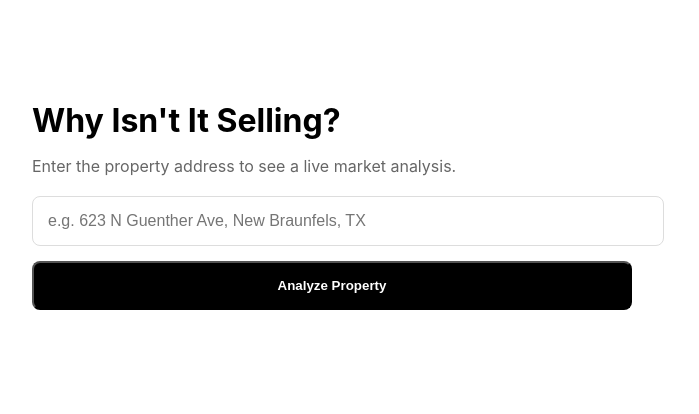
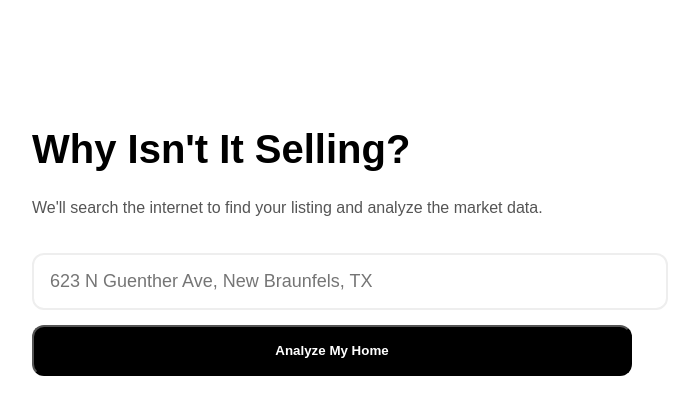
Before and after one commit to tomasellimortgage/why-home-not-selling-ai, a Next.js app: page / in a window 1280 px wide. Shown: the top 414 px of the page, without its empty margins (308-1007 px from the left). Built offline with nearby package versions, Linux system fonts and the light colour scheme.

Commit message:
Refactor analysis and UI elements in index.js

```diff
--- a/pages/index.js
+++ b/pages/index.js
@@ -11,38 +11,39 @@ export default function Home() {
     setReport(null);
 
     try {
-      // 1. Get the Analysis
       const res = await fetch("/api/analyze", {
         method: "POST",
         headers: { "Content-Type": "application/json" },
         body: JSON.stringify({ address }),
       });
+
       const data = await res.json();
-      if (!res.ok) throw new Error(data.error);
+      if (!res.ok) throw new Error(data.error || "Search failed");
+
       setReport(data);
 
-      // 2. Fire-and-forget the lead (Don't let this block the UI)
+      // Background lead capture
       fetch("/api/lead", {
         method: "POST",
         headers: { "Content-Type": "application/json" },
-        body: JSON.stringify({ address, analysis: data }),
-      }).catch(err => console.error("Background lead capture failed", err));
+        body: JSON.stringify({ address, report: data }),
+      }).catch(e => console.error("Lead sync failed", e));
 
     } catch (error) {
-      alert(`Search failed: ${error.message}`);
+      alert(`Oops: ${error.message}`);
     } finally {
       setLoading(false);
     }
   }
 
   return (
-    <div style={{ maxWidth: 600, margin: "60px auto", padding: "20px", fontFamily: "Inter, sans-serif" }}>
-      <h1 style={{ fontSize: "2rem", marginBottom: "10px" }}>Why Isn't It Selling?</h1>
-      <p style={{ color: "#666", marginBottom: "20px" }}>Enter the property address to see a live market analysis.</p>
+    <div style={{ maxWidth: 600, margin: "80px auto", padding: "20px", fontFamily: "Arial, sans-serif" }}>
+      <h1 style={{ fontWeight: "800", fontSize: "2.5rem" }}>Why Isn't It Selling?</h1>
+      <p style={{ color: "#555" }}>We'll search the internet to find your listing and analyze the market data.</p>
 
       <input
-        style={{ width: "100%", padding: "15px", fontSize: "16px", borderRadius: "8px", border: "1px solid #ddd", marginBottom: "15px" }}
-        placeholder="e.g. 623 N Guenther Ave, New Braunfels, TX"
+        style={{ width: "100%", padding: "16px", fontSize: "18px", borderRadius: "12px", border: "2px solid #eee", marginTop: "20px" }}
+        placeholder="623 N Guenther Ave, New Braunfels, TX"
         value={address}
         onChange={(e) => setAddress(e.target.value)}
       />
@@ -50,22 +51,23 @@ export default function Home() {
       <button
         onClick={startAnalysis}
         disabled={loading}
-        style={{ width: "100%", padding: "15px", backgroundColor: "#000", color: "#fff", borderRadius: "8px", fontWeight: "bold", cursor: "pointer", opacity: loading ? 0.7 : 1 }}
+        style={{ width: "100%", padding: "16px", backgroundColor: "#000", color: "#fff", borderRadius: "12px", marginTop: "15px", cursor: "pointer", fontWeight: "bold" }}
       >
-        {loading ? "Searching Live Listings..." : "Analyze Property"}
+        {loading ? "AI is Researching the Web..." : "Analyze My Home"}
       </button>
 
-      {report && (
-        <div style={{ marginTop: "40px", animation: "fadeIn 0.5s ease" }}>
-          <h2 style={{ borderBottom: "2px solid #000", paddingBottom: "10px" }}>Market Insights</h2>
-          <ul style={{ paddingLeft: "20px" }}>
+      {/* SAFETY CHECK: report?.reasons prevents the 'Application Error' crash */}
+      {report && report.reasons && (
+        <div style={{ marginTop: "50px", borderTop: "2px solid #000", paddingTop: "30px" }}>
+          <h2>Listing Diagnostic</h2>
+          <ul style={{ lineHeight: "1.8" }}>
             {report.reasons.map((r, i) => (
-              <li key={i} style={{ marginBottom: "12px", fontSize: "17px" }}>{r}</li>
+              <li key={i}>{r}</li>
             ))}
           </ul>
-          <div style={{ backgroundColor: "#f4f4f4", padding: "20px", borderRadius: "8px", marginTop: "20px" }}>
-            <strong>Expert Recommendation:</strong>
-            <p style={{ marginTop: "10px", lineHeight: "1.5" }}>{report.recommendations}</p>
+          <div style={{ padding: "20px", background: "#f0f0f0", borderRadius: "10px", marginTop: "20px" }}>
+            <strong>Expert Verdict:</strong>
+            <p>{report.recommendations}</p>
           </div>
         </div>
       )}
```
